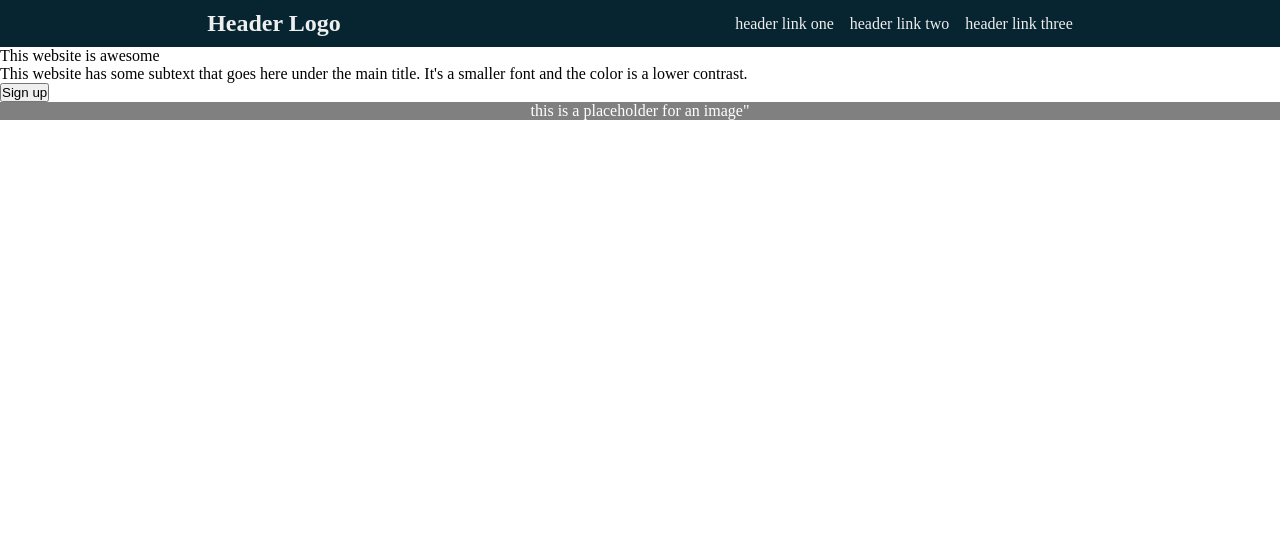
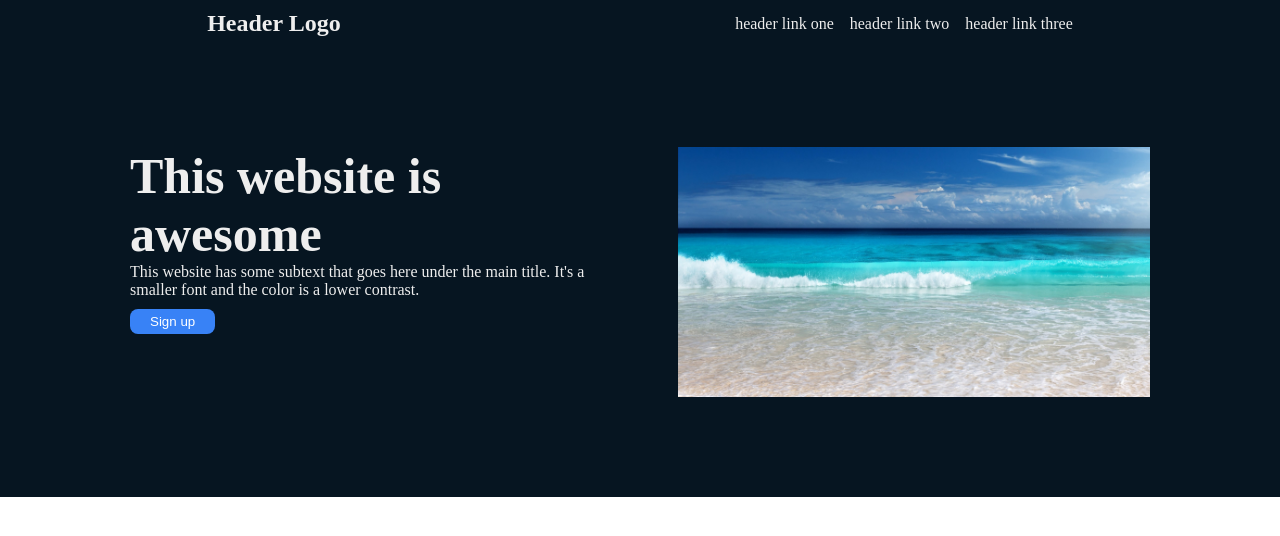
Before and after one commit to Jonah-Taylor/landing-page, a plain HTML site: page index.html in a window 1280 px wide. Drawn offline with Linux system fonts and the light colour scheme.

Commit message:
Finished header of landing page

```diff
--- a/index.html
+++ b/index.html
@@ -17,15 +17,19 @@
       </div>
       <div class="header-body">
         <div class="hb-left">
-          <div class="title">This website is awesome</h1>
+          <div class="title">This website is awesome</div>
           <p>
             This website has some subtext that goes here under the main title.
             It's a smaller font and the color is a lower contrast.
           </p>
-          <button class="signup">Sign up</button>
+          <button class="sign-up">Sign up</button>
         </div>
         <div class="hb-right">
-          <div class="img">this is a placeholder for an image"</div>
+          <img
+            class="hb-img"
+            src="./images/beach.jpg"
+            alt="this is a placeholder for an image"
+          />
         </div>
       </div>
     </div>
--- a/styles.css
+++ b/styles.css
@@ -7,12 +7,13 @@
   font-size: 24px;
   font-weight: bold;
 }
-h1 {
-  font-size: 50px;
+
+.header {
+  background-color: #061521;
+  color: #eeeeee;
 }
+
 .navbar {
-  background-color: #062531;
-  color: #eeeeee;
   font-size: 16px;
   display: flex;
   justify-content: space-around;
@@ -26,30 +27,42 @@ h1 {
   list-style-type: none;
 }
 
-.post-navbar {
+.header-body {
   display: flex;
-  margin: 20px;
-  gap: 40px;
   flex-wrap: wrap;
-  justify-content: center;
-  align-items: center;
+  padding: 100px;
+  gap: 16px;
+  justify-content: space-around;
+  overflow: hidden;
 }
 
-.left-side,
-.right-side {
-  display: flex;
-  justify-content: center;
-  flex-direction: column;
-  width: 400px;
-  height: 400px;
+.title {
+  font-size: 50px;
+  font-weight: bold;
 }
 
-.img {
-  background-color: gray;
+.sign-up {
+  background-color: #3882f6;
+  color: white;
+  padding: 5px 20px;
+  border-radius: 8px;
+  border: none;
+  margin-top: 10px;
+}
+
+.hb-left,
+.hb-right {
+  max-width: calc(50% - 100px + 16px * 2);
+  min-width: 300px;
+  height: 250px;
+  max-height: 250px;
+}
+
+.hb-img {
+  max-width: auto;
   height: 100%;
-  width: 100%;
-  display: flex;
-  justify-content: center;
-  align-items: center;
-  color: white;
 }
+
+.hb-right {
+  overflow: hidden;
+}
```
Also changed, not shown: images/beach.jpg (added).
